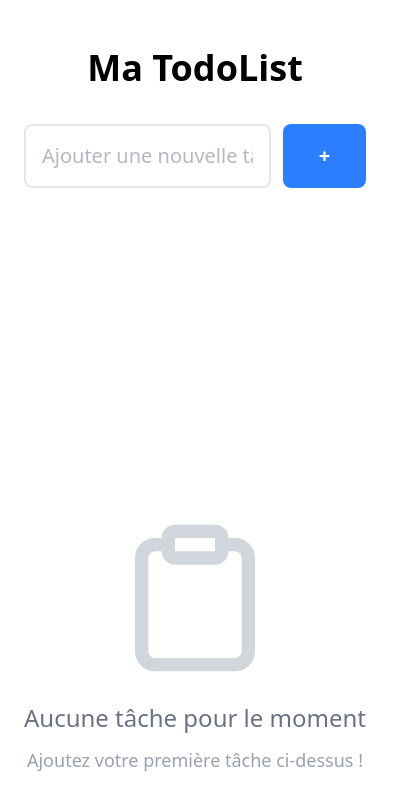
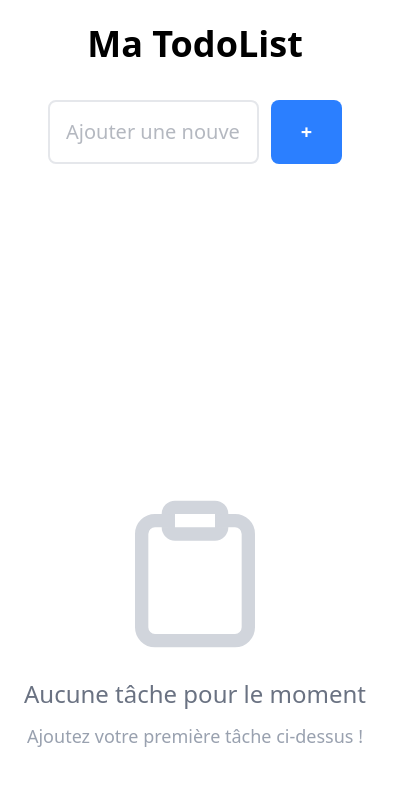
Before and after one commit to Sandra-Allies/todo-react-tailwind, a React (Vite) app: page / in a window 390 px wide. Shown: the top 810 px of the page, 414 px wide, since content can reach past the window. Built offline with nearby package versions, Linux system fonts and the light colour scheme.

Commit message:
ajustement layout mobile et pc

```diff
--- a/src/App.jsx
+++ b/src/App.jsx
@@ -6,9 +6,9 @@ import Titre from "./components/Titre.jsx";
 function App() {
   return (
     <div
-      className="p-6 m-6 sm:w-1/2
+      className="p-6 lg:m-6 w-screen lg:w-4/5 h-full
       flex flex-col justify-center items-center gap-3
-      sm:border-4 sm:rounded-lg sm:border-gray-300 font-sans"
+      lg:border-4 lg:rounded-lg lg:border-gray-300 font-sans"
     >
       <Titre />
       <Formulaire />
--- a/src/components/CheckBox.jsx
+++ b/src/components/CheckBox.jsx
@@ -16,14 +16,12 @@ function CheckBox() {
         )
         );
     };
-  // création d'un statut Checked true ou false
-  // au click si isChecked et true alors on applique les class en lien avec la task coché
-  // si isChecked est false on ne met aucune class en plus
+
 
   if (tasks.length === 0) {
-    console.log("fonction tâche vide appelé");
+
     return (
-      <div className="min-h-screen w-screen sm:w-full flex flex-col justify-center items-center gap-3">
+      <div className="min-h-screen w-screen md:w-full flex flex-col justify-center items-center gap-3">
         <div className="text-gray-300 pb-3">
           <Clipboard size={160} />
         </div>
@@ -37,7 +35,7 @@ function CheckBox() {
 //   console.log([tasks]);
 else {
 return (
-  <div className="min-h-screen w-screen sm:w-full">
+  <div className="min-h-screen w-screen md:w-full">
     <ul className="flex flex-col gap-3 justify-center items-center">
       {tasks.map((task) => (
         <li
--- a/src/components/Formulaire.jsx
+++ b/src/components/Formulaire.jsx
@@ -1,6 +1,6 @@
 function Formulaire() {
 return (
-  <div className="form m-6 w-full">
+  <div className="form p-6 w-screen lg:w-full">
     <form className="pl-6 pr-6 flex flex-row justify-between gap-3">
       <input
         type="text"
@@ -10,14 +10,14 @@ return (
         placeholder="Ajouter une nouvelle tâche..."
       />
       <button
-        className=" hidden sm:block
+        className=" hidden lg:block
       form-btn bg-blue-500 hover:bg-blue-600 hover:shadow-lg text-white text-xl font-semibold w-1/4 p-4 rounded-lg"
       >
         Ajouter
       </button>
 
       <button
-        className="block sm:hidden
+        className="block lg:hidden
       form-btn bg-blue-500 hover:bg-blue-600 hover:shadow-lg text-white text-xl font-semibold w-1/4 p-4 rounded-lg"
       >
         +
```
